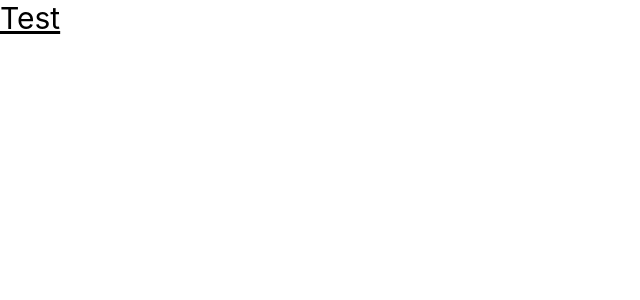
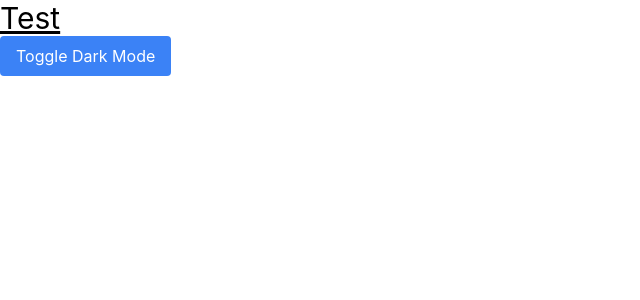
Before and after one commit to prabash19/Dungeons-and-Dragons, a React (Vite) app: page / in a window 1280 px wide. Shown: the top 300 px of the page, without its empty margins (0-640 px from the left). Built offline with nearby package versions, Linux system fonts and the light colour scheme.

Commit message:
tailwind theme toggle feature

```diff
--- a/src/App.tsx
+++ b/src/App.tsx
@@ -1,9 +1,10 @@
 import "./App.css";
-
+import ToggleTheme from "./helpers/ToggleTheme";
 function App() {
   return (
     <>
-      <h1 className="text-3xl underline">Test</h1>
+      <h1 className="text-3xl underline dark:bg-black">Test</h1>
+      <ToggleTheme />
     </>
   );
 }
--- /dev/null
+++ b/src/context/ThemeContext.tsx
@@ -0,0 +1,46 @@
+import React, {
+  createContext,
+  useState,
+  useEffect,
+  useMemo,
+  ReactNode,
+} from "react";
+
+interface DarkModeContextType {
+  isDarkMode: boolean;
+  toggleDarkMode: () => void;
+}
+
+const DarkModeContext = createContext<DarkModeContextType | undefined>(
+  undefined
+);
+
+interface DarkModeProviderProps {
+  children: ReactNode;
+}
+
+export const DarkModeProvider: React.FC<DarkModeProviderProps> = ({
+  children,
+}) => {
+  const [isDarkMode, setIsDarkMode] = useState<boolean>(
+    localStorage.getItem("theme") === "dark"
+  );
+
+  useEffect(() => {
+    localStorage.setItem("theme", isDarkMode ? "dark" : "light");
+    document.documentElement.classList.toggle("dark", isDarkMode);
+  }, [isDarkMode]);
+
+  const toggleDarkMode = useMemo(
+    () => () => setIsDarkMode((prev) => !prev),
+    []
+  );
+
+  return (
+    <DarkModeContext.Provider value={{ isDarkMode, toggleDarkMode }}>
+      {children}
+    </DarkModeContext.Provider>
+  );
+};
+
+export default DarkModeContext;
--- /dev/null
+++ b/src/helpers/ToggleTheme.tsx
@@ -0,0 +1,20 @@
+import { useContext } from "react";
+import DarkModeContext from "../context/ThemeContext";
+
+const ToggleTheme = () => {
+  const darkModeContext = useContext(DarkModeContext);
+  if (!darkModeContext) {
+    throw new Error("DarkModeContext is not provided");
+  }
+  const { toggleDarkMode } = darkModeContext;
+  return (
+    <button
+      onClick={toggleDarkMode}
+      className="px-4 py-2 bg-blue-500 text-white dark:bg-gray-700 rounded"
+    >
+      Toggle Dark Mode
+    </button>
+  );
+};
+
+export default ToggleTheme;
--- a/src/index.css
+++ b/src/index.css
@@ -7,3 +7,7 @@
   line-height: 1.5;
   font-weight: 400;
 }
+
+body * {
+  @apply transition-colors duration-300;
+}
--- a/src/main.tsx
+++ b/src/main.tsx
@@ -1,10 +1,12 @@
-import React from 'react'
-import ReactDOM from 'react-dom/client'
-import App from './App.tsx'
-import './index.css'
-
-ReactDOM.createRoot(document.getElementById('root')!).render(
+import React from "react";
+import ReactDOM from "react-dom/client";
+import App from "./App.tsx";
+import { DarkModeProvider } from "./context/ThemeContext.tsx";
+import "./index.css";
+ReactDOM.createRoot(document.getElementById("root")!).render(
   <React.StrictMode>
-    <App />
-  </React.StrictMode>,
-)
+    <DarkModeProvider>
+      <App />
+    </DarkModeProvider>
+  </React.StrictMode>
+);
--- a/tailwind.config.js
+++ b/tailwind.config.js
@@ -1,5 +1,6 @@
 /** @type {import('tailwindcss').Config} */
 export default {
+  darkMode: "class",
   content: ["./index.html", "./src/**/*.{js,ts,jsx,tsx}"],
   theme: {
     extend: {},
```
